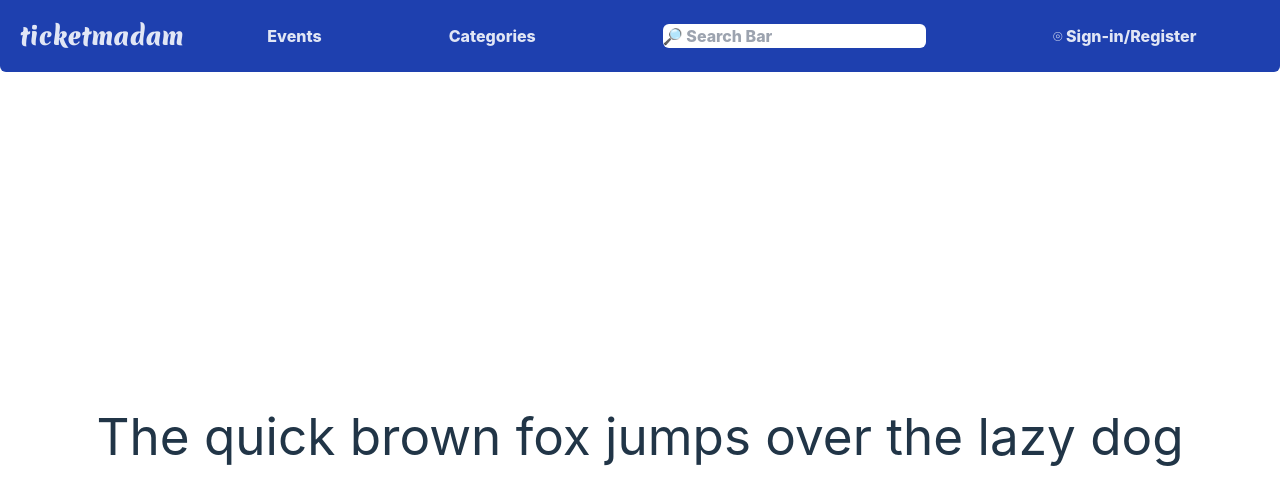
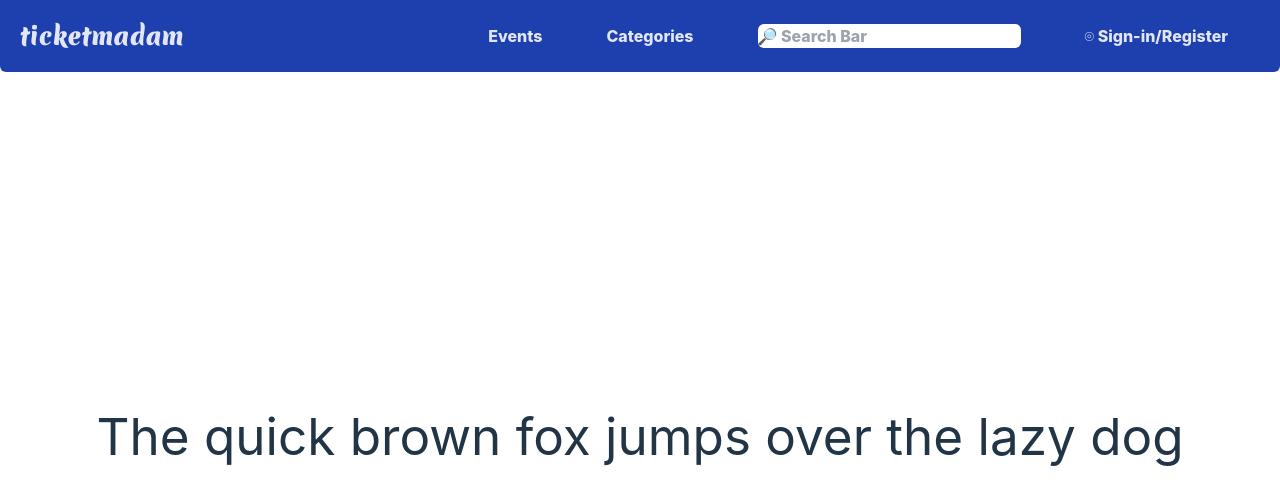
Before and after one commit to t-s-w/project3, a React (Vite) app: page / in a window 1280 px wide. Shown: the top 504 px of the page. Built offline with nearby package versions, Linux system fonts and the light colour scheme; a web font is replaced by a local one.

Commit message:
improve navbar styling'

```diff
--- a/src/components/NavBar.jsx
+++ b/src/components/NavBar.jsx
@@ -3,9 +3,9 @@ import { Link } from "react-router-dom";
 export default function NavBar() {
   return (
     <>
-      <nav className="px-5 flex justify-around bg-blue-800 py-5 rounded-b-md text-darkDefault font-extrabold place-items-center [&>:first-child]:mr-auto justify-self-start">
+      <nav className="px-5 flex  bg-blue-800 py-5 rounded-b-md text-darkDefault font-extrabold place-items-center [&>:first-child]:mr-auto  ">
         <span className="font-['Merienda'] font-black italic text-2xl"><Link to="/">ticketmadam</Link></span>
-        <ul className="pl-5 flex flex-row justify-around w-full">
+        <ul className="pl-5 flex flex-row justify-end [&>*]:mx-8 flex-1">
           <li><Link to="/events">Events</Link></li>
           <li>Categories</li>
           <li><input placeholder="🔎 Search Bar" className="rounded-md"></input></li>
```
